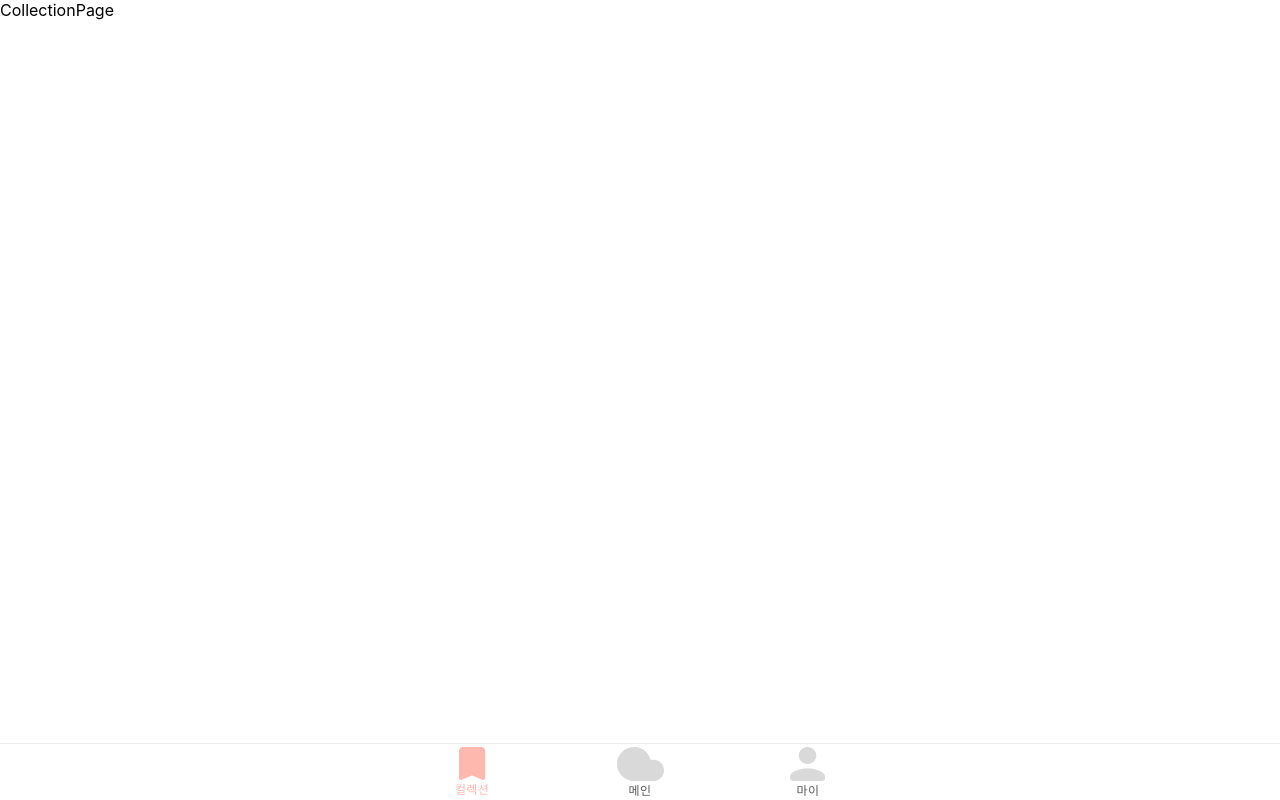
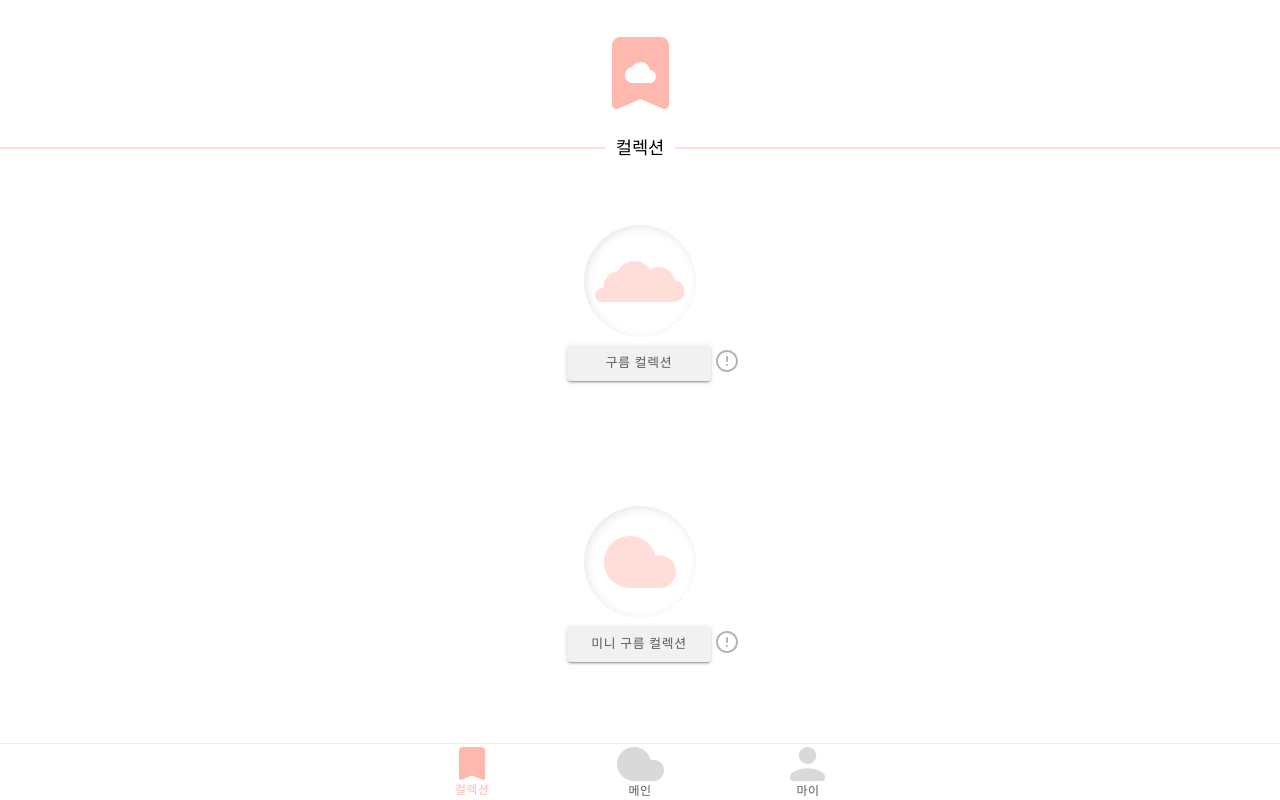
Before and after one commit to goormthon-Univ/TEAM_6, a React (Vite) app: page /collection in a window 1280 px wide. Built offline with nearby package versions, Linux system fonts and the light colour scheme; a web font is replaced by a local one.

Commit message:
feat: 컬렉션 페이지

```diff
--- a/src/pages/CollectionPage/index.tsx
+++ b/src/pages/CollectionPage/index.tsx
@@ -1,7 +1,201 @@
-import React from "react";
+import React, { useRef } from "react";
+import styled from "styled-components";
+import CloudCircleFrame from "../../components/CloudCircleFrame";
+import Cloud02 from "../../assets/cloudimages/Cloud02";
+import { Cloud01 } from "../../assets/cloudimages/Cloud01";
+import { IonButton } from "@ionic/react";
+import BookMark from "../../assets/collection/BookMark";
+import CollectionModal from "../../components/CollectionModal";
+import Caution from "../../assets/collection/Caution";
+import CollectionCautionModal from "../../components/CollectionCautionModal";
 
 const CollectionPage = () => {
-  return <div>CollectionPage</div>;
+  const miniCloudModal = useRef<HTMLIonModalElement>(null);
+  const CloudModal = useRef<HTMLIonModalElement>(null);
+
+  const miniCloudCautionModal = useRef<HTMLIonModalElement>(null);
+  const CloudCautionModal = useRef<HTMLIonModalElement>(null);
+
+  return (
+    <BaseDiv>
+      <CollectionTopDiv>
+        <BookMark />
+      </CollectionTopDiv>
+      <CollectionBottomDiv>
+        <CollectionBtnContainer>
+          <CloudCircleFrame CloudImg={Cloud02} />
+          <CollectionBtnBox>
+            <CollectionButton id="cloud">구름 컬렉션</CollectionButton>
+            <SpaceSpan />
+            <StyledCautionDiv id="cloudCaution">
+              <Caution />
+            </StyledCautionDiv>
+          </CollectionBtnBox>
+        </CollectionBtnContainer>
+        <CollectionBtnContainer>
+          <CloudCircleFrame CloudImg={Cloud01} />
+          <CollectionBtnBox>
+            <CollectionButton id="miniCloud">미니 구름 컬렉션</CollectionButton>
+            <SpaceSpan />
+            <StyledCautionDiv id="miniCloudCaution">
+              <Caution />
+            </StyledCautionDiv>
+          </CollectionBtnBox>
+        </CollectionBtnContainer>
+      </CollectionBottomDiv>
+      <CollectionModal
+        modal={CloudModal}
+        openId="cloud"
+        title="구름"
+        GoalList={[
+          { imgId: "1", name: "구름 No.1" },
+          { imgId: "1", name: "구름 No.2" },
+          { imgId: "2", name: "구름 No.3" },
+        ]}
+      />
+      <CollectionModal
+        modal={miniCloudModal}
+        openId="miniCloud"
+        title="미니 구름"
+        GoalList={[
+          { imgId: "1", name: "미니 구름 No.1" },
+          { imgId: "2", name: "미니 구름 No.2" },
+        ]}
+      />
+      <CollectionCautionModal
+        modal={CloudCautionModal}
+        openId="cloudCaution"
+        title="구름 컬렉션"
+        content="구름 컬렉션은 1년 목표를
+        달성하면 받는 완성 구름이에요!"
+      />
+      <CollectionCautionModal
+        modal={miniCloudCautionModal}
+        openId="miniCloudCaution"
+        title="미니 구름 컬렉션"
+        content="미니 구름은 한 달 동안 지속해서 수증기 4개를
+        모으면 받는 구름을 말해요!"
+      />
+
+      <></>
+    </BaseDiv>
+  );
 };
 
 export default CollectionPage;
+
+const BaseDiv = styled.div`
+  display: flex;
+  flex-direction: column;
+  align-items: center;
+
+  height: 100%;
+`;
+
+const CollectionTopDiv = styled.div`
+  padding-top: 1rem;
+  padding-bottom: 1rem;
+
+  display: flex;
+  align-items: center;
+  justify-content: center;
+
+  min-height: 20%;
+  width: 100%;
+
+  border: 0;
+  border-bottom: 2px solid #ffdeda;
+  position: relative;
+  &::after {
+    content: "컬렉션"; /* 추가할 텍스트 */
+    position: absolute; /* 부모 요소에 상대적으로 위치 */
+    bottom: -0.8rem; /* border-bottom 아래에 위치하도록 조정 */
+    font-size: 1.1rem;
+    left: 50%; /* 왼쪽에서 50%의 위치 */
+
+    transform: translateX(-50%); /* 정 중앙에 오도록 조정 */
+    background-color: white; /* 배경색 지정 */
+    padding: 0 10px; /* 텍스트 양 옆의 여백 */
+  }
+`;
+
+const CollectionBottomDiv = styled.div`
+  padding-top: 1rem;
+  padding-bottom: 1rem;
+
+  display: flex;
+  flex-direction: column;
+  align-items: center;
+  justify-content: center;
+
+  height: 30rem;
+  min-height: 80%;
+  width: 100%;
+
+  border: 0;
+`;
+
+const CollectionBtnContainer = styled.div`
+  padding-top: 0.2rem;
+  padding-bottom: 0.2rem;
+
+  flex: 1;
+
+  display: flex;
+  flex-direction: column;
+  align-items: center;
+  justify-content: center;
+`;
+
+const CollectionBtnBox = styled.div`
+  padding-left: 1.4rem;
+
+  display: flex;
+  justify-content: center;
+  align-items: center;
+
+  width: 13rem;
+`;
+
+const CollectionButton = styled(IonButton)`
+  margin-top: 0.5rem;
+
+  display: flex;
+  align-items: center;
+  justify-content: center;
+  text-align: center;
+  /* --ion-color-primary: #f1f1f1; */
+  /* --ion-color-primary-shade: #ffb8ae; */
+  --color: #595959;
+  /* --color-focused: #ffffff; */
+  --color-activated: #ffffff;
+  /* --color-hover: #ffffff; */
+  /* background-color: #f1f1f1; */
+  font-size: 0.8rem;
+  /* color: #595959; */
+
+  --background: #f1f1f1;
+  --background-activated: #ffb8ae;
+  --background-focused: #ffb8ae;
+
+  height: 1rem;
+  width: 9rem;
+
+  border: 0;
+  border-radius: 10px;
+
+  position: relative;
+`;
+const StyledCautionDiv = styled.div`
+  display: flex;
+  align-items: center;
+  justify-self: center;
+
+  height: 100%;
+
+  cursor: pointer;
+`;
+
+const SpaceSpan = styled.span`
+  margin-left: 0.2rem;
+`;
```
